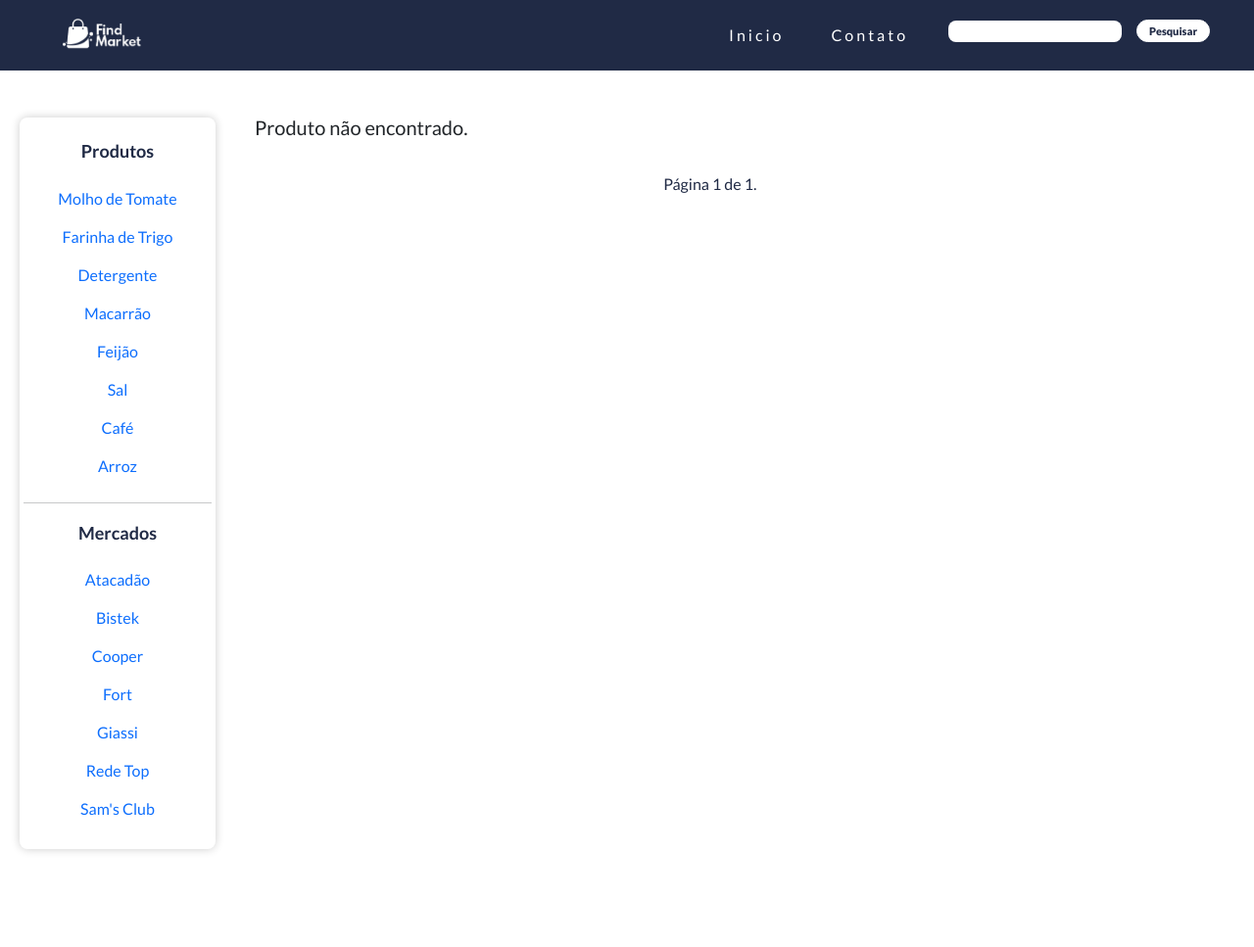
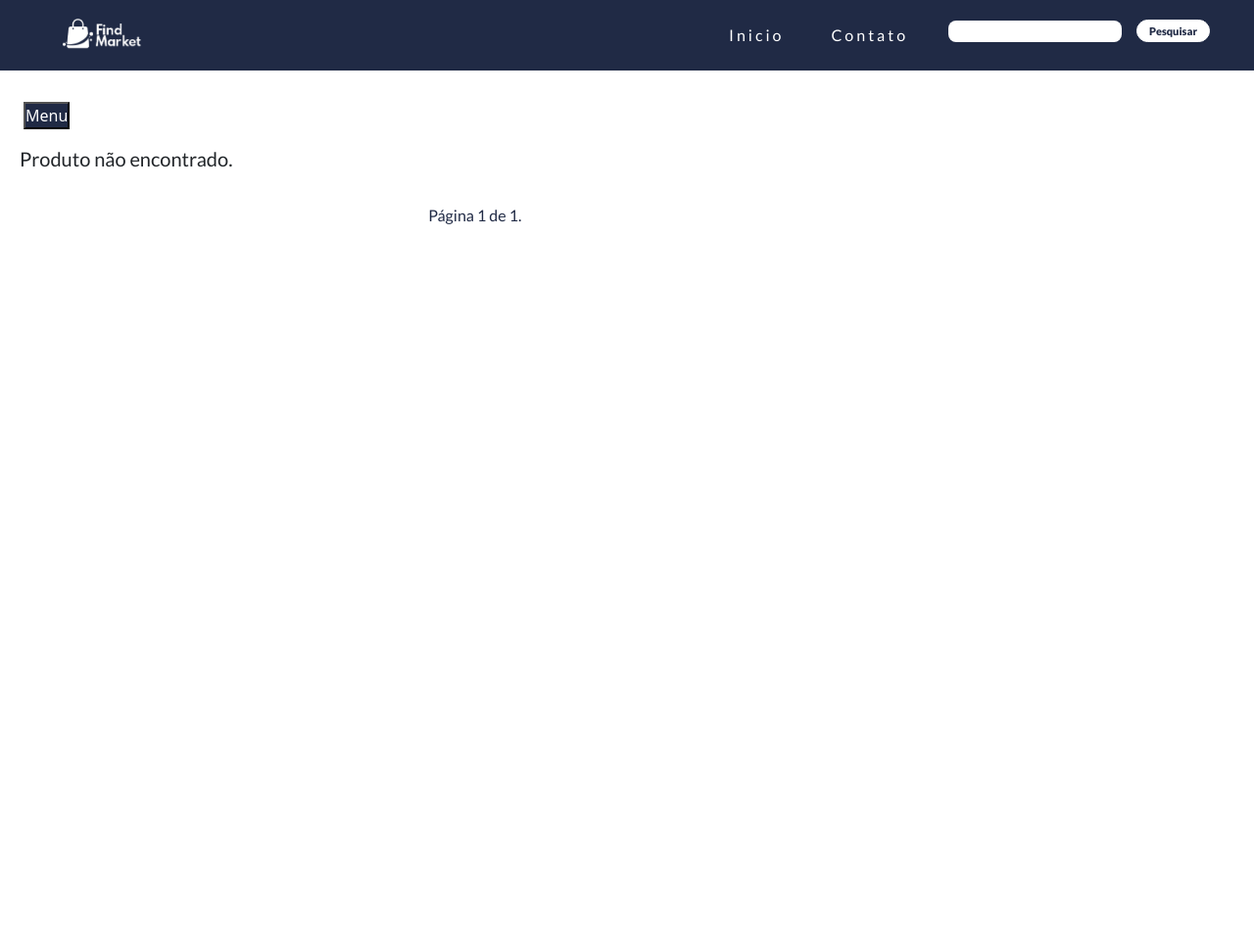
Before and after one commit to dbentooojj/FindMarket, a Django app: page /sal/ in a window 1280 px wide. Shown: the whole page at 98% size. Before the commit the page ends 870 px from the top, so only its background shows below. Run offline with Django 4.2, Linux system fonts and the light colour scheme; data that the repository does not hold is empty; some libraries are stand-ins or nearby versions.

Commit message:
Melhorando sidebar

```diff
--- a/findmarket - django/core/templates/principal.html
+++ b/findmarket - django/core/templates/principal.html
@@ -14,19 +14,40 @@ FindMarket - Seu amigo todos os dias
 
 {% include 'navprincipal.html' %}
 
+<button class="btn-menuu" id="menu-btn">Menu</button>
+<section class="">
 
-<style>
-    .contentMaster{
-        margin-top: 100px;
-    }
-</style>
-
-<main></main>
 
     <div class="contentMaster">
         <div class="haha2">
         <div id="cont2">
-        {% include 'sidebar.html' %}
+            <nav class="navbar navbar-expand d-flex flex-column align-item-start" id="sidebar">
+
+                <ul class="navbar-nav d-flex flex-column mt-5 w-100">
+                    <li class="nav-item w-100">
+                        <h5>Produtos</h5>
+                        <a href="">Feijão</a><br>
+                        <a href="">Arroz</a><br>
+                        <a href="">Macarrão</a><br>
+                        <a href="">Sal</a><br>
+                        <a href="">Molho de tomate</a><br>
+                        <a href="">Farinha de trigo</a><br>
+                        <a href="">Café</a><br>
+                        <a href="">Detergente</a>
+                        <hr>
+                        <h5>Mercados</h5>
+                        <a href="">Cooper</a><br>
+                        <a href="">Atacadão</a><br>
+                        <a href="">Rede Top</a><br>
+                        <a href="">Giasse</a><br>
+                        <a href="">Fort Atacadista</a><br>
+                        <a href="">Bistek</a><br>
+                        <a href="">Supermercado sams</a>
+                        <hr>
+                    </li>
+
+                </ul>
+            </nav>
         </div>
         </div>
 
@@ -82,11 +103,21 @@ FindMarket - Seu amigo todos os dias
 
     </div>
 
-
-<script src="{% static 'js/modal.js' %}"></script>
+</section>
 
 
-
-
+<!-- bootstrap js -->
+<script src="https://cdn.jsdelivr.net/npm/popper.js@1.16.1/dist/umd/popper.min.js" integrity="sha384-9/reFTGAW83EW2RDu2S0VKaIzap3H66lZH81PoYlFhbGU+6BZp6G7niu735Sk7lN" crossorigin="anonymous"></script>
+<script src="https://stackpath.bootstrapcdn.com/bootstrap/5.0.0-alpha2/js/bootstrap.min.js" integrity="sha384-5h4UG+6GOuV9qXh6HqOLwZMY4mnLPraeTrjT5v07o347pj6IkfuoASuGBhfDsp3d" crossorigin="anonymous"></script>
+<!-- custom js -->
+<script>
+    var menu_btn = document.querySelector("#menu-btn")
+    var sidebar = document.querySelector("#sidebar")
+    var container = document.querySelector(".my-container")
+    menu_btn.addEventListener("click", () => {
+        sidebar.classList.toggle("active-nav")
+        container.classList.toggle("active-cont")
+    })
+</script>
 
 {% endblock %}
--- a/findmarket - django/static/css/principal.css
+++ b/findmarket - django/static/css/principal.css
@@ -458,7 +458,6 @@ h1 {
     display: flex;
     position: relative;
     margin-bottom: 20px;
-    margin-top: 100px;
 }
 
 .gridtop{
@@ -927,3 +926,65 @@ root {
     }
 
 }
+
+.navbar {
+    width: 250px;
+    height: 100vh;
+    position: fixed;
+    margin-left: -300px;
+    background-color: #202a45;
+    transition: 0.4s;
+}
+
+.nav-link {
+    font-size: 1.25em;
+}
+
+.nav-link:active,
+.nav-link:focus,
+.nav-link:hover {
+    background-color: #202a45;
+}
+
+.dropdown-menu {
+    background-color: #7952b3;
+}
+
+.dropdown-item:active,
+.dropdown-item:focus,
+.dropdown-item:hover {
+    background-color: #202a45;
+}
+
+.my-container {
+    transition: 0.4s;
+}
+
+
+/* for navbar */
+
+.active-nav {
+    margin-left: 0;
+}
+
+
+/* for main section */
+
+.active-cont {
+    margin-left: 250px;
+}
+
+#menu-btn {
+    background-color: #202a45;
+    color: #fff;
+    margin-top: 200px;
+}
+
+#menu-btn:focus {
+    box-shadow: 0 0 0 0.25rem #7952b344;
+}
+
+.btn-menuu {
+    margin-top: 6.5rem!important;
+    margin-left: 1.5rem;
+}
```
Lines whose indentation alone changed are shown as unchanged.
